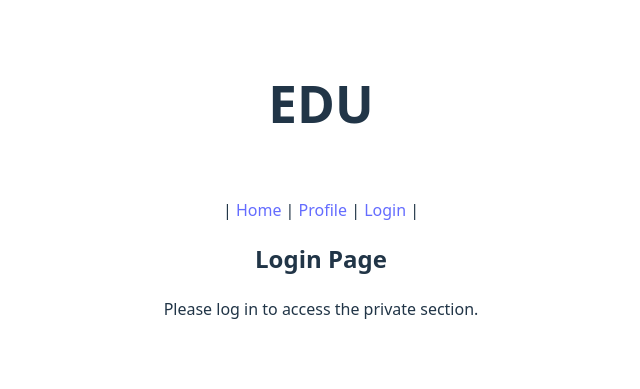
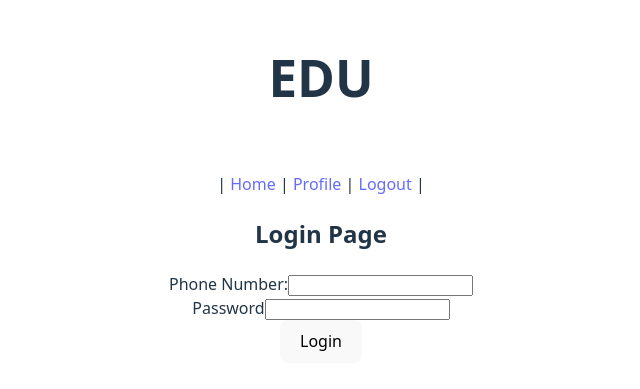
Before and after one commit to san4ezy/edu, a React (Vite) app: page /login in a window 1280 px wide. Shown: the part 195-584 px from the top of the page, without its empty margins (319-959 px from the left). Built offline with nearby package versions, Linux system fonts and the light colour scheme; sample sign-in values are in the browser's storage.

Commit message:
JWT auth

```diff
--- a/package.json
+++ b/package.json
@@ -11,6 +11,7 @@
   },
   "dependencies": {
     "@twa-dev/sdk": "^8.0.2",
+    "axios": "^1.8.4",
     "react": "^19.0.0",
     "react-dom": "^19.0.0",
     "react-router-dom": "^7.5.1"
--- a/src/App.tsx
+++ b/src/App.tsx
@@ -6,9 +6,11 @@ import ProfilePage from './pages/Profile';
 import NotFoundPage from './pages/NotFound';
 import LoginPage from "./pages/Login";
 import PrivateRoute from "./components/PrivateRoute";
+import { useAuth } from "./context/AuthContext.tsx";
 
 function App() {
   // const [count, setCount] = useState(0)
+  const { isAuthenticated, logout } = useAuth();
 
   return (
     <div className="App">
@@ -19,7 +21,11 @@ function App() {
               |{' '}
               <Link to="/">Home</Link> |{' '}
               <Link to="/profile">Profile</Link> |{' '}
-              <Link to="/login">Login</Link> |{' '}
+              {isAuthenticated ? (
+                <Link to="/" onClick={logout}>Logout</Link>
+              ) : (
+                <Link to="/login">Login</Link>
+              )} |{' '}
           </nav>
 
           <Routes>
@@ -36,7 +42,6 @@ function App() {
               />
 
               {/* Catch all 404 */}
-              {/*<Route path="*" element={<div><h2>404 Not Found</h2></div>} />*/}
               <Route path="*" element={<NotFoundPage />} />
           </Routes>
 
--- a/src/components/PrivateRoute.tsx
+++ b/src/components/PrivateRoute.tsx
@@ -1,5 +1,6 @@
 import React from "react";
 import {Navigate} from "react-router-dom";
+import {useAuth} from "../context/AuthContext";
 
 const isAuthenticated = () => {
     // Fake false imitates unauthorized users
@@ -11,9 +12,12 @@ interface PrivateRouteProps {
 }
 
 function PrivateRoute({ element }: PrivateRouteProps) {
-    if (!isAuthenticated()) {
+    const { isAuthenticated } = useAuth();
+
+    if (!isAuthenticated) {
         return <Navigate to="/login" replace />;
     }
+
     return element;
 }
 
--- /dev/null
+++ b/src/context/AuthContext.tsx
@@ -0,0 +1,78 @@
+import React, { createContext, useState, useContext, useEffect, ReactNode } from "react";
+import axios from "axios";
+
+interface AuthState {
+    isAuthenticated: boolean;
+    accessToken: string;
+    refreshToken: string;
+}
+
+interface AuthContextType extends AuthState {
+    login: (tokens: { access: string; refresh: string }) => void;
+    logout: () => void;
+}
+
+const AuthContext = createContext<AuthContextType | undefined>(undefined);
+
+interface AuthProviderProps {
+    children: ReactNode;
+}
+
+export const AuthProvider: React.FC<AuthProviderProps> = ({ children }) => {
+    const [authState, setAuthState] = useState<AuthState>({
+        isAuthenticated: false,
+        accessToken: null,
+        refreshToken: null,
+    });
+
+    useEffect(() => {
+        const access = localStorage.getItem("accessToken");
+        const refresh = localStorage.getItem("refreshToken");
+
+        if (access && refresh) {
+            setAuthState({
+                isAuthenticated: true,
+                accessToken: access,
+                refreshToken: refresh,
+            });
+        }
+    }, []);
+
+    const login = ({ access, refresh }: { access: string; refresh: string }) => {
+        localStorage.setItem("accessToken", access);
+        localStorage.setItem("refreshToken", refresh);
+        setAuthState({
+            isAuthenticated: true,
+            accessToken: access,
+            refreshToken: refresh,
+        });
+    };
+
+    const logout = () => {
+        localStorage.removeItem("accessToken");
+        localStorage.removeItem("refreshToken");
+        setAuthState({
+            isAuthenticated: false,
+            accessToken: null,
+            refreshToken: null,
+        });
+    };
+
+    const contextValue = {
+        ...authState,
+        login,
+        logout,
+    };
+
+    return (
+        <AuthContext.Provider value={contextValue}>{children}</AuthContext.Provider>
+    );
+};
+
+export const useAuth = () => {
+    const context = useContext(AuthContext);
+    if (context === undefined) {
+        throw new Error("useAuth must be used within a AuthProvider");
+    }
+    return context;
+};
--- a/src/main.tsx
+++ b/src/main.tsx
@@ -3,11 +3,14 @@ import ReactDom from "react-dom/client";
 import App from './App.tsx'
 import './index.css'
 import {BrowserRouter} from "react-router-dom";
+import {AuthProvider} from "./context/AuthContext";
 
 ReactDom.createRoot(document.getElementById("root")!).render(
     <React.StrictMode>
         <BrowserRouter>
-            <App />
+            <AuthProvider>
+                <App />
+            </AuthProvider>
         </BrowserRouter>
     </React.StrictMode>
 );
--- a/src/pages/Login.tsx
+++ b/src/pages/Login.tsx
@@ -1,10 +1,63 @@
-import React from "react";
+import React, {useState} from "react";
+import axios from "axios";
+import {useNavigate} from "react-router-dom";
+import {useAuth} from "../context/AuthContext";
 
 function LoginPage() {
+    const [phone, setPhone] = useState("");
+    const [password, setPassword] = useState("");
+    const [error, setError] = useState("");
+    const navigate = useNavigate();
+    const { login } = useAuth();
+
+    const handleLogin = async (e: React.FormEvent) => {
+        e.preventDefault();
+        setError("");
+
+        try {
+            const response = await axios.post("http://localhost:8110/api/v1/auth/token/obtain/", {
+                phone_number: phone,
+                password: password,
+            });
+            const { access, refresh } = response.data["data"];
+            login({access, refresh});
+            navigate("/profile");
+        } catch (err) {
+            console.error("Login failed:", err);
+            if (axios.isAxiosError(err) && err.response) {
+                setError(err.response.data?.detail || err.response.data?.error || "Login failed.");
+            } else {
+                setError("Unexpected error occurred.");
+            }
+        }
+    };
+
     return (
         <div>
             <h2>Login Page</h2>
-            <p>Please log in to access the private section.</p>
+            <form onSubmit={handleLogin}>
+                <div>
+                    <label htmlFor="phone">Phone Number:</label>
+                    <input
+                        type="text"
+                        id="phone"
+                        value={phone}
+                        onChange={(e) => setPhone(e.target.value)}
+                        required
+                    />
+                </div>
+                <div>
+                    <label htmlFor="password">Password</label>
+                    <input
+                        type="password"
+                        id="password"
+                        value={password}
+                        onChange={(e) => setPassword(e.target.value)}
+                        required
+                    />
+                </div>
+                <button type="submit">Login</button>
+            </form>
         </div>
     );
 }
```
Also changed, not shown: 1 other file (tests, documents, lock files or other folders).
